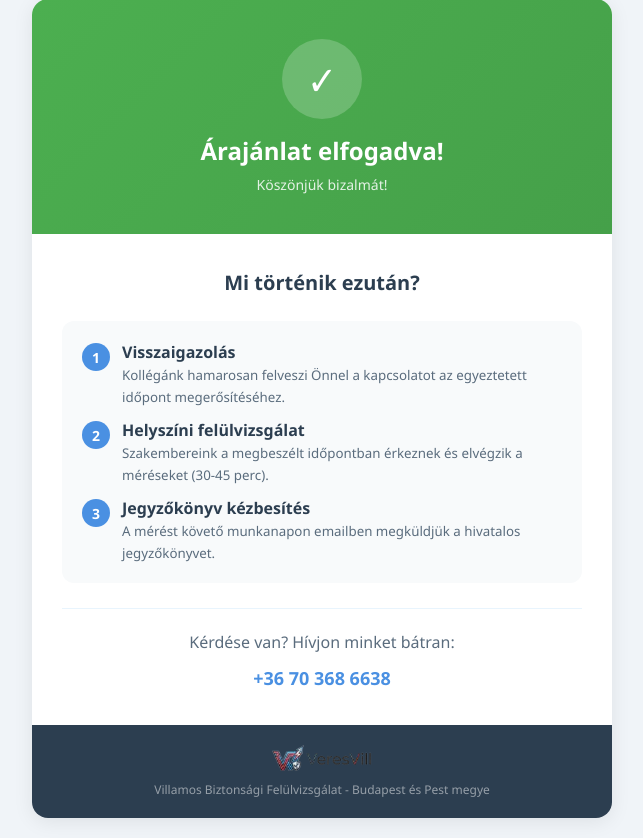
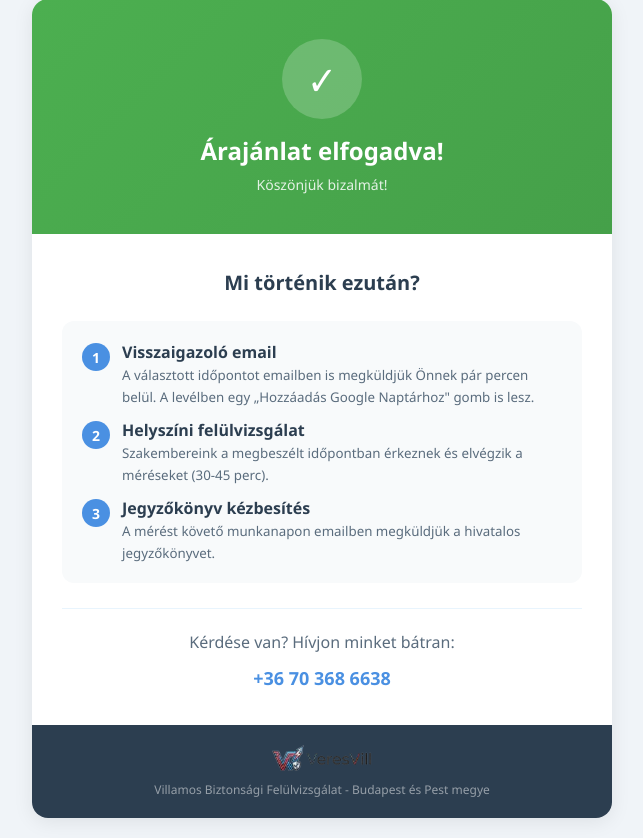
Before and after one commit to elitefashionbudapest/VeresVill-CRM, a PHP site: page /public/quote-confirmed.php in a window 1280 px wide. Shown: the part 21-859 px from the top of the page, without its empty margins (318-961 px from the left). Run offline with PHP 8.4, Linux system fonts and the light colour scheme.

Commit message:
Quote confirmed oldal: visszahivas helyett idopont email visszaigazolas

```diff
--- a/public/quote-confirmed.php
+++ b/public/quote-confirmed.php
@@ -121,8 +121,8 @@
                     <div class="step">
                         <div class="step-num">1</div>
                         <div class="step-text">
-                            <strong>Visszaigazolás</strong><br>
-                            <small>Kollégánk hamarosan felveszi Önnel a kapcsolatot az egyeztetett időpont megerősítéséhez.</small>
+                            <strong>Visszaigazoló email</strong><br>
+                            <small>A választott időpontot emailben is megküldjük Önnek pár percen belül. A levélben egy „Hozzáadás Google Naptárhoz" gomb is lesz.</small>
                         </div>
                     </div>
                     <div class="step">
```
